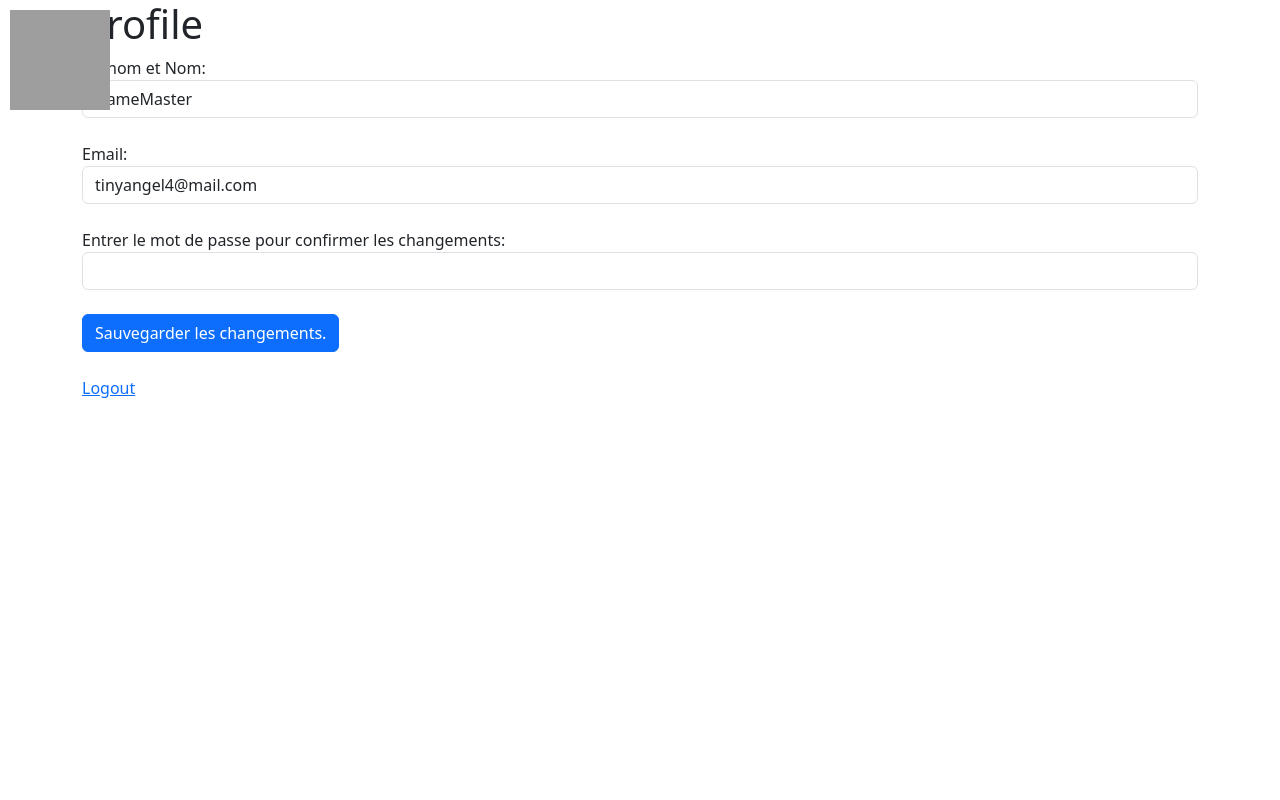
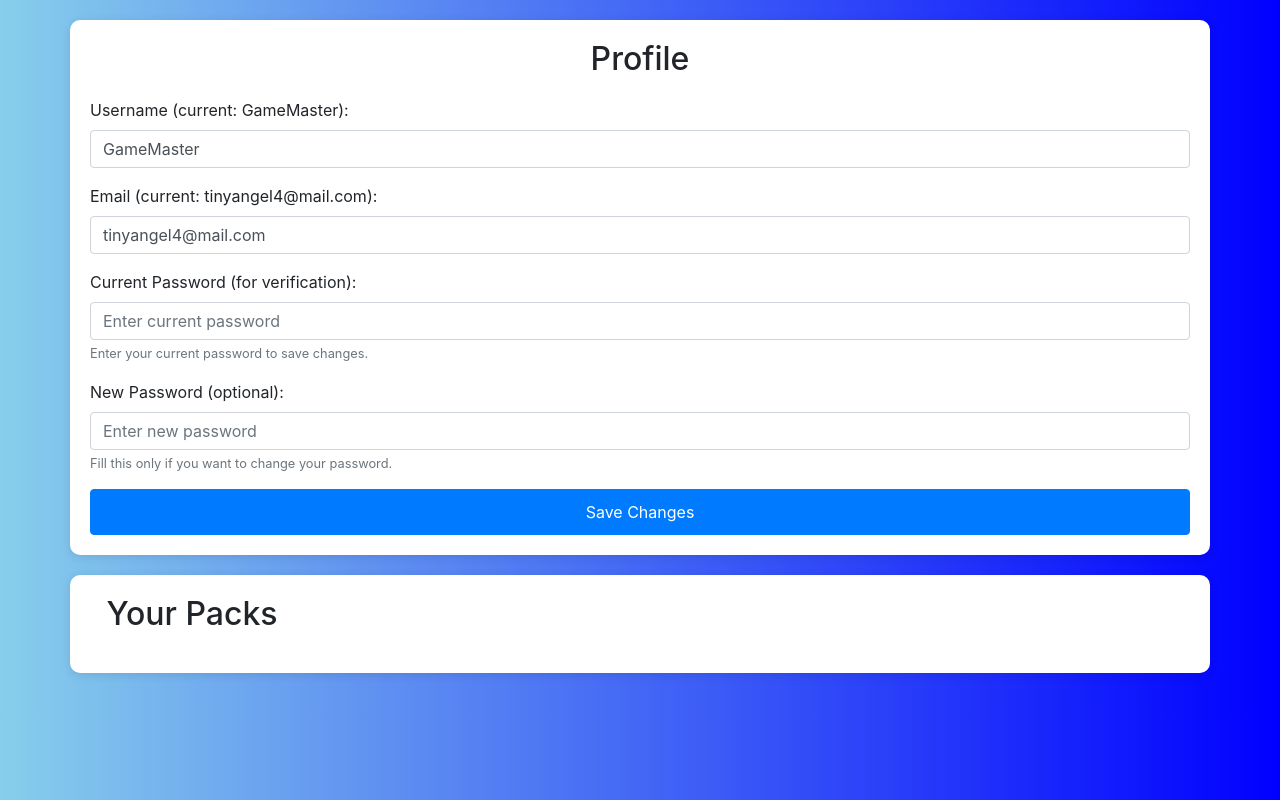
Before and after one commit to AngelFireLA/StreamBattle-du-bled, a Flask app: page /profile in a window 1280 px wide. Run offline with Flask 3, Linux system fonts and the light colour scheme; a user stored in the database is signed in; some libraries are stand-ins or nearby versions; grey boxes are pictures that could not be loaded.

Commit message:
finished login, better login pages, better profile page

```diff
--- a/app.py
+++ b/app.py
@@ -1,42 +1,25 @@
+import hashlib
 import json
+import os
 import random
 import re
+import shutil
+import zipfile
 from datetime import datetime
-from flask import render_template, request, redirect, url_for, jsonify
-import os
-import shutil
-import hashlib
-from flask import Flask, session
-import zipfile
-from flask import send_file
+
 import instaloader
 from bing_image_downloader import downloader
-from flask import Flask
-from flask_sqlalchemy import SQLAlchemy
-
-from flask import Flask
-from flask_sqlalchemy import SQLAlchemy
-import os
-from flask_sqlalchemy import SQLAlchemy
-from flask_login import LoginManager
-from flask_login import current_user, login_user, logout_user, login_required
-from flask_login import UserMixin
-from werkzeug.security import generate_password_hash, check_password_hash
-from flask import Flask, flash, get_flashed_messages, redirect, render_template, request, url_for
-import os
-
-
-from flask import Flask, flash, redirect, render_template, request, url_for, make_response, session, abort
+from flask import Flask, flash, render_template, session
+from flask import jsonify
+from flask import send_file
 from flask_login import LoginManager
 from flask_login import UserMixin
 from flask_login import current_user, login_user, logout_user, login_required
 from flask_sqlalchemy import SQLAlchemy
 from flask_wtf import FlaskForm
 from werkzeug.security import generate_password_hash, check_password_hash
-from werkzeug.utils import secure_filename
-from wtforms import StringField, SubmitField, PasswordField, DateField, SelectField, FileField
-from wtforms.validators import DataRequired, Email, ValidationError
-from datetime import datetime
+from wtforms import StringField, SubmitField, PasswordField
+from wtforms.validators import DataRequired, Email
 
 app = Flask(__name__)
 app.config['SQLALCHEMY_DATABASE_URI'] = 'sqlite:///tournamentsite.db'
@@ -44,6 +27,7 @@
 db = SQLAlchemy(app)
 login = LoginManager(app)
 login.login_view = "login"  #
+
 
 class Pack(db.Model):
     id = db.Column(db.Integer, primary_key=True, autoincrement=True)
@@ -55,6 +39,7 @@
     user_id = db.Column(db.Integer, nullable=False)
     private = db.Column(db.Boolean, nullable=False)
     authorized_users = db.Column(db.String, nullable=False)
+
 
 class User(db.Model, UserMixin):
     id = db.Column(db.Integer, primary_key=True, autoincrement=True)
@@ -72,6 +57,7 @@
 
     def get_id(self):
         return str(self.id)
+
 
 @login.user_loader
 def load_user(user_id):
@@ -167,6 +153,7 @@
     rankings.sort(key=lambda x: x['rank'])
     return rankings
 
+
 class RegistrationForm(FlaskForm):
     name = StringField('Prénom', validators=[DataRequired()])
     email = StringField('Email', validators=[DataRequired(), Email()])
@@ -174,22 +161,27 @@
     submit = SubmitField("S'inscrire")
 
 
-class LoginForm(FlaskForm):
-    email_or_username = StringField('Email', validators=[DataRequired()])
-    password = PasswordField('Mot de passe', validators=[DataRequired()])
-    submit = SubmitField('Se connecter')
 
+
+
+from flask_wtf import FlaskForm
+from wtforms import StringField, PasswordField, SubmitField
+from wtforms.validators import DataRequired, Email, EqualTo, Optional
 
 class UpdateProfileForm(FlaskForm):
     name = StringField('Prénom', validators=[DataRequired()])
     email = StringField('Email', validators=[DataRequired(), Email()])
-    password = PasswordField('Entrer le mot de passe pour confirmer les changements.', validators=[DataRequired()])
+    password = PasswordField('Entrer le mot de passe actuel pour confirmer les changements.', validators=[DataRequired()])
+    new_password = PasswordField('Nouveau mot de passe (optionnel)', validators=[Optional(), EqualTo('confirm', message='Les mots de passe doivent correspondre.')])
+    confirm = PasswordField('Confirmer le nouveau mot de passe', validators=[Optional()])
     submit = SubmitField('Sauvegarder les changements.')
+
+
 
 @app.route('/register', methods=['GET', 'POST'])
 def register():
     if current_user.is_authenticated:
-        return redirect(url_for('home'))
+        return redirect(url_for('index'))
     form = RegistrationForm()
     if form.validate_on_submit():
         user = User(username=form.name.data, email=str(form.email.data).lower())
@@ -211,43 +203,49 @@
         return redirect(url_for('profile'))
     return render_template('register.html', form=form)
 
+class LoginForm(FlaskForm):
+    email = StringField('Email', validators=[DataRequired()])
+    password = PasswordField('Mot de passe', validators=[DataRequired()])
+    submit = SubmitField('Se connecter')
 
 @app.route('/login', methods=['GET', 'POST'])
 def login():
     if current_user.is_authenticated:
-        return redirect(url_for('home'))
+        return redirect(url_for('index'))
     form = LoginForm()
     if form.validate_on_submit():
-        user = User.query.filter_by(email=str(form.email_or_username.data).lower()).first()
+        user = User.query.filter_by(email=str(form.email.data).lower()).first()
         if user is None or not user.check_password(form.password.data):
             session.pop('_flashes', None)
             flash('Email ou mot de passe invalide.')
             return redirect(url_for('login'))
         login_user(user)
         return redirect(url_for('profile'))
+    print("didn't validate")
     return render_template('login.html', form=form)
 
 
 @app.route('/profile', methods=['GET', 'POST'])
 @login_required
 def profile():
-    form = UpdateProfileForm()
-    session.pop('_flashes', None)
+    form = UpdateProfileForm()  # Assuming this form now includes a 'new_password' field
     if form.validate_on_submit():
-        if current_user.check_password(form.password.data):
-            user = User.query.filter_by(id=current_user.id).first()
-            if user.email != form.email.data and User.query.filter_by(email=form.email.data).first():
-                session.pop('_flashes', None)
-                flash('Cet email est déja utilisée.')
+        user = User.query.filter_by(id=current_user.id).first()
+        if user and user.check_password(form.password.data):
+            if form.email.data != current_user.email and User.query.filter_by(email=form.email.data).first():
+                flash('This email is already used.')
             else:
+                user.username = form.name.data
                 user.email = form.email.data
-                user.username = form.name.data
+                if form.new_password.data:  # If a new password is provided
+                    user.set_password(form.new_password.data)
                 db.session.commit()
+                flash('Your profile was updated successfully.')
                 return redirect(url_for('profile'))
         else:
-            session.pop('_flashes', None)
-            flash('Mot de passe incorrect.')
+            flash('Incorrect password.')
     return render_template('profile.html', form=form, current_user=current_user)
+
 
 
 @app.route('/logout')
@@ -310,7 +308,8 @@
                 with open(os.path.join(tournaments_dir, tournament_file), 'w') as file:
                     json.dump(tournament_data, file, indent=4)
 
-                return render_template('winner.html', winner_image=WINNERS[0], rankings=convert_to_rankings(tournament_data['rankings']))
+                return render_template('winner.html', winner_image=WINNERS[0],
+                                       rankings=convert_to_rankings(tournament_data['rankings']))
             WINNERS = randomize_list(WINNERS)
             ROUND, WINNERS = WINNERS, []
             ROUND = randomize_list(ROUND)
@@ -428,7 +427,7 @@
                                      save_metadata=False,
                                      post_metadata_txt_pattern='',
                                      filename_pattern='{date_utc}_UTC')
-    profile = instaloader.Profile.from_username(loader.context, username)
+    p = instaloader.Profile.from_username(loader.context, username)
 
     image_count = 0
 
@@ -437,7 +436,7 @@
             # If the post is an image
             if max_images is None or image_count < max_images:
                 # Download the image
-                loader.download_post(post, target=profile.username)
+                loader.download_post(post, target=p.username)
                 image_count += 1
                 if max_images is not None and image_count >= max_images:
                     break
@@ -534,6 +533,20 @@
 
     return IMAGE_PACKS
 
+def get_user_packs(user_id):
+    packs_query = Pack.query.filter_by(user_id=user_id).all()  # Filter packs by user ID
+    user_packs = []
+    for pack in packs_query:
+        pack_dict = {
+            "id": pack.id,
+            "name": pack.name,
+            "category": pack.category,  # Ensure this matches your model
+            "preview": pack.preview,
+            "folder": pack.folder
+        }
+        user_packs.append(pack_dict)
+    return user_packs
+
 
 @app.route('/store')
 def store():
@@ -544,6 +557,7 @@
         else:
             pack["images"] = []
     return render_template('store.html', packs=packs)
+
 
 @app.route('/add-pack', methods=['POST'])
 def add_pack():
@@ -562,6 +576,7 @@
     else:
         return jsonify({'status': 'error', 'message': 'Invalid pack ID'}), 400
 
+
 import os
 from flask import request, redirect, url_for
 from werkzeug.utils import secure_filename
@@ -569,6 +584,7 @@
 
 # Add this function to handle the form submission
 @app.route('/create-pack', methods=['POST'])
+@login_required
 def create_pack():
     pack_name = request.form.get('pack-name')
     if not pack_name:
@@ -602,12 +618,13 @@
                     categories=str(pack_category),
                     preview=secure_filename(pack_preview.filename),
                     images=str([secure_filename(pack_image.filename) for pack_image in pack_images]),
-                    user_id=0,
+                    user_id=current_user.id,
                     private=False,
-                    authorized_users=str[1, 2, 3])
+                    authorized_users=str([1, 2, 3]))
     db.session.add(new_pack)
     db.session.commit()
     return redirect(url_for('store'))
+
 
 @app.route('/create-pack', methods=['GET'])
 def create_pack_page():
--- a/templates/profile.html
+++ b/templates/profile.html
@@ -4,42 +4,80 @@
     <meta charset="UTF-8">
     <meta name="viewport" content="width=device-width, initial-scale=1.0">
     <title>Profile</title>
-    <link rel="stylesheet" href="{{ url_for('static', filename='css/bootstrap.min.css') }}">
+    <link href="https://stackpath.bootstrapcdn.com/bootstrap/4.3.1/css/bootstrap.min.css" rel="stylesheet">
+    <style>
+        body {
+            background: linear-gradient(to right, skyblue, blue);
+            padding: 20px;
+        }
+        .container {
+            background: white;
+            padding: 20px;
+            border-radius: 10px;
+            box-shadow: 0 2px 10px rgba(0, 0, 0, 0.1);
+            margin-bottom: 20px;
+        }
+        .container h2 {
+            text-align: center;
+            margin-bottom: 20px;
+        }
+        .btn-primary {
+            width: 100%;
+            padding: 10px;
+        }
+        .packs-container {
+            display: grid;
+            grid-template-columns: repeat(auto-fill, minmax(200px, 1fr));
+            gap: 20px;
+        }
+        .pack-item {
+            border: 1px solid #ddd;
+            padding: 10px;
+            border-radius: 5px;
+            text-align: center;
+        }
+        .pack-item img {
+            width: 100%;
+            height: auto;
+            margin-bottom: 10px;
+        }
+    </style>
 </head>
 <body>
-<div class="container">
-    <h1>Profile</h1>
-    <form action="/" method="get">
-        <button type="submit" style="position: absolute; top: 0; left: 0; margin: 10px; border: none; background: none; padding: 0;">
-            <img src="/static/img/home.png" alt="Home" width="100" height="100">
-        </button>
-    </form>
-    {% with messages = get_flashed_messages() %}
-        {% if messages %}
-            <ul class="flashes">
-            {% for message in messages %}
-                <li>{{ message }}</li>
-            {% endfor %}
-            </ul>
-        {% endif %}
-    {% endwith %}
-    <form method="post" action="{{ url_for('profile') }}"> {{ form.csrf_token }}
-        <div class="form-group"><label for="{{ form.name.label.text }}">Prénom et Nom:</label> {{
-            form.name(class="form-control", value=current_user.username) }}
-        </div>
-        <br>
-        <div class="form-group"><label for="{{ form.email.label.text }}">Email:</label> {{
-            form.email(class="form-control", value=current_user.email) }}
-        </div>
-        <br>
-        <div class="form-group"><label for="{{ form.password.label.text }}">Entrer le mot de passe pour confirmer les changements:</label>
-            {{ form.password(class="form-control") }}
-        </div>
-        <br>
-        {{ form.submit(class="btn btn-primary") }}
-    </form>
-    <br>
-    <a href="{{url_for('logout')}}"> Logout</a>
-</div>
+        <div class="container profile-container">
+        <h2>Profile</h2>
+        <form method="post" action="{{ url_for('profile') }}">
+            {{ form.csrf_token }}
+            <div class="form-group">
+                <label for="name">Username (current: {{ current_user.username }}):</label>
+                <input type="text" class="form-control" id="name" name="name" placeholder="New username" value="{{ current_user.username }}" required>
+            </div>
+            <div class="form-group">
+                <label for="email">Email (current: {{ current_user.email }}):</label>
+                <input type="email" class="form-control" id="email" name="email" placeholder="New email" value="{{ current_user.email }}" required>
+            </div>
+            <div class="form-group">
+                <label for="password">Current Password (for verification):</label>
+                <input type="password" class="form-control" id="password" name="password" placeholder="Enter current password" required>
+                <small class="form-text text-muted">Enter your current password to save changes.</small>
+            </div>
+            <div class="form-group">
+                <label for="new_password">New Password (optional):</label>
+                <input type="password" class="form-control" id="new_password" name="new_password" placeholder="Enter new password">
+                <small class="form-text text-muted">Fill this only if you want to change your password.</small>
+            </div>
+            <button type="submit" class="btn btn-primary">Save Changes</button>
+        </form>
+    </div>
+    <div class="container packs-container">
+        <h2>Your Packs</h2>
+        {% for pack in user_packs %}
+            <div class="pack-item">
+                <img src="{{ url_for('static', filename='packs/' + pack.folder + '/' + pack.preview) }}" alt="{{ pack.name }}">
+                <h3>{{ pack.name }}</h3>
+                <p>{{ pack.category }}</p>
+            </div>
+        {% endfor %}
+    </div>
 </body>
 </html>
```
Also changed, not shown: templates/login.html (+52 -13 lines), templates/register.html (+48 -14 lines).
